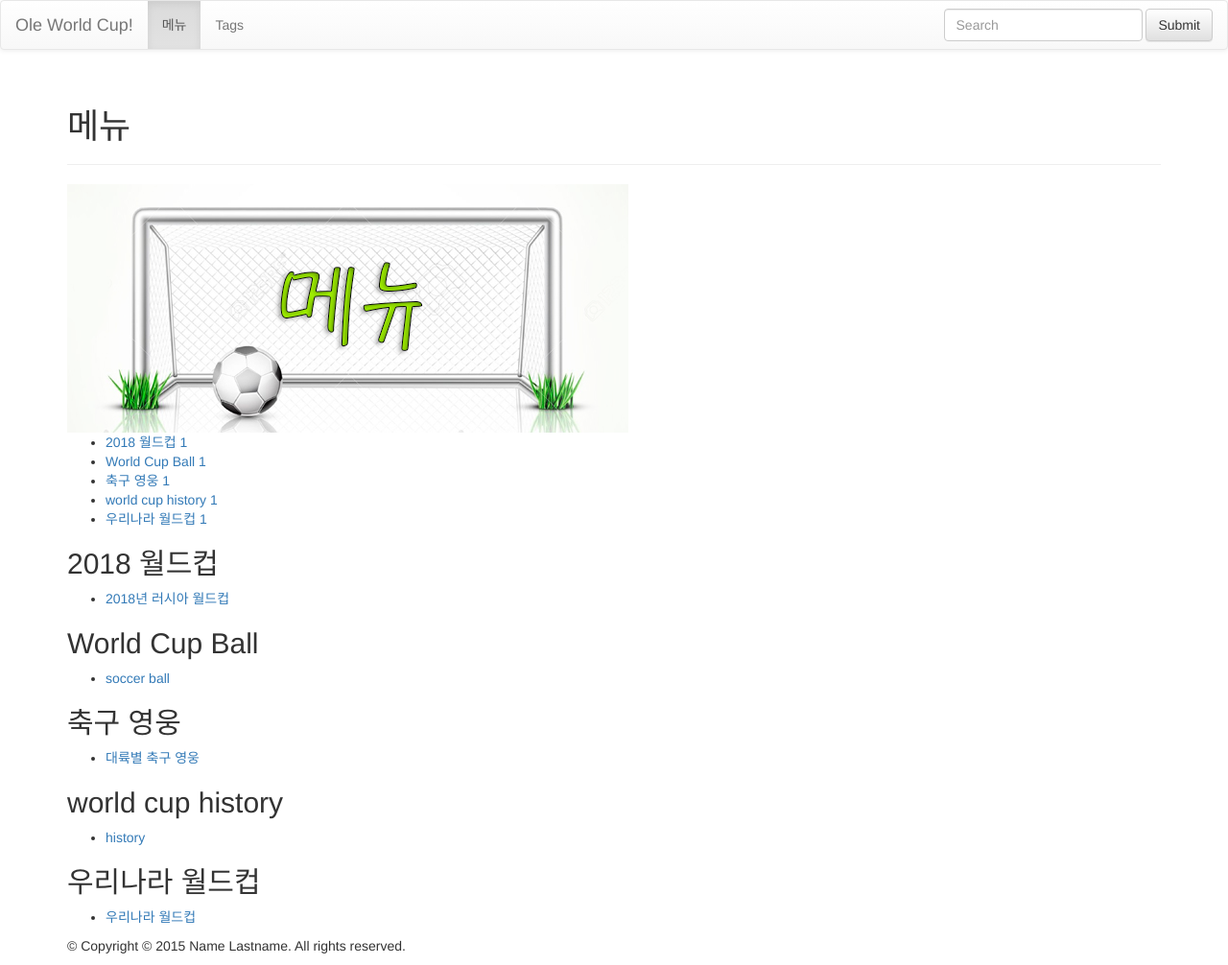
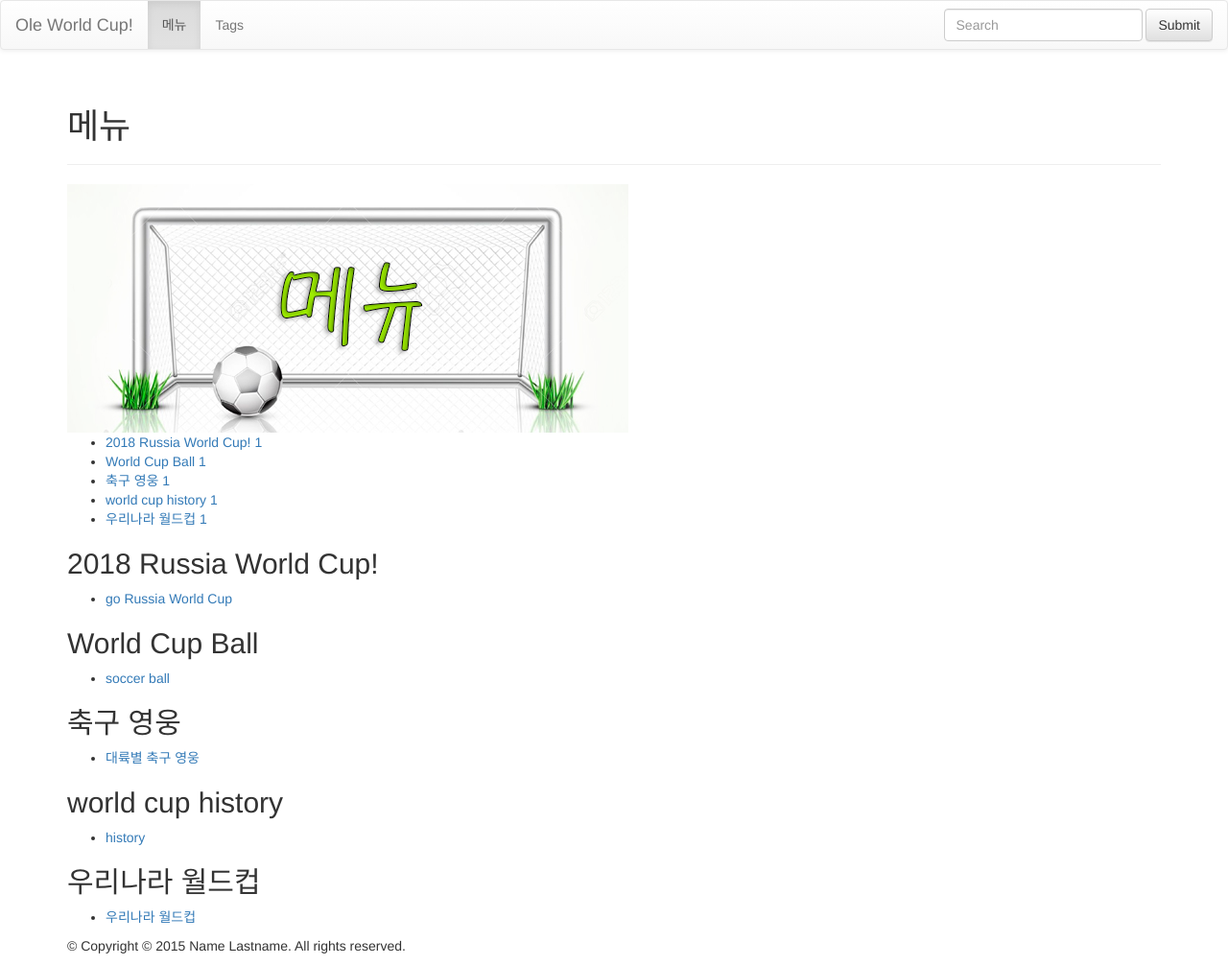
Before and after one commit to jungu9/jungu9.github.com, a Jekyll site: the page built from categories.html, in a window 1280 px wide. Shown: the whole page at 96% size. Built offline with Jekyll 4.4.1, drawn with Linux system fonts in a browser that asks for light colours; nearby versions of some CDN libraries; library files that are not in the unit come from our copies.

Commit message:
Update 2015-05-29-2018worldcup.md

```diff
--- a/_posts/core-samples/2015-05-29-2018worldcup.md
+++ b/_posts/core-samples/2015-05-29-2018worldcup.md
@@ -1,6 +1,6 @@
 ---
-title : 2018년 러시아 월드컵
+title : go Russia World Cup
 layout : post
-category : 2018 월드컵
+category : 2018 Russia World Cup!
 ---
 [![](http://static.ruvr.ru/2014/10/29/08/Russia-World-Cup-Logo.jpg)](http://www.fifa.com/worldcup/index.html)
```
